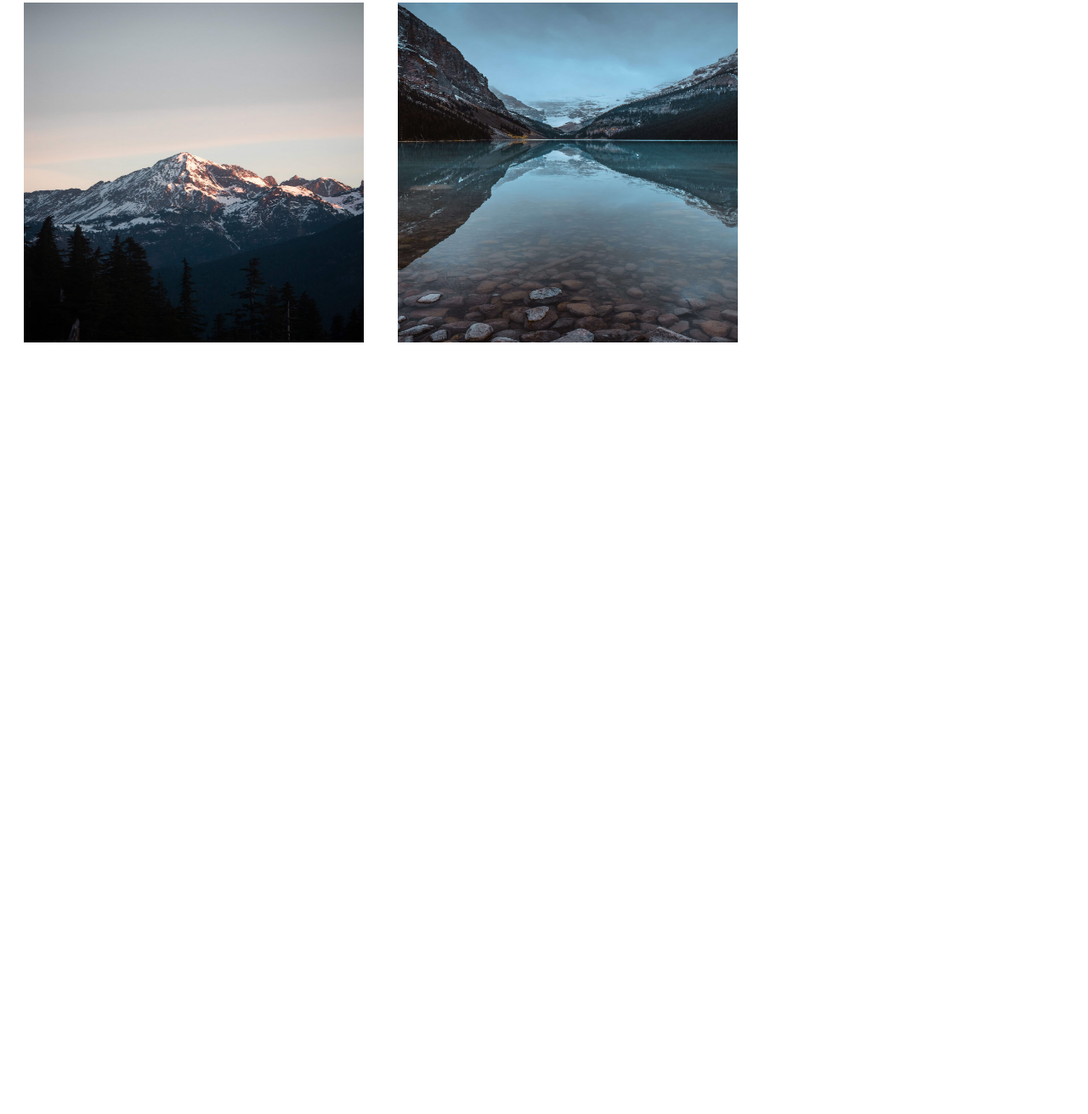
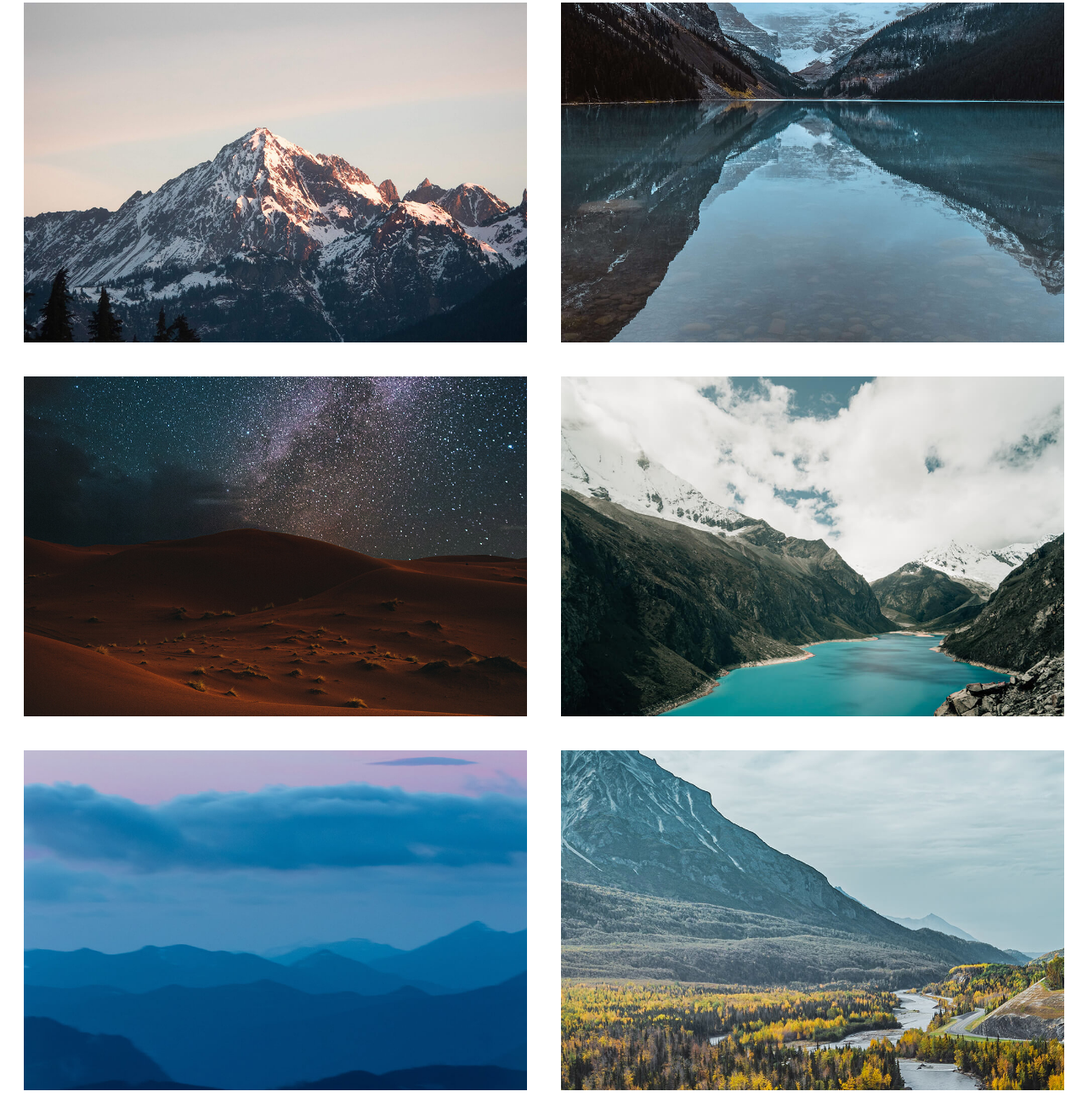
Before and after one commit to ex-jedi/animating-svg, a website: page index.html in a window 1280 px wide. Shown: the part 1345-2656 px from the top of the page at 85% size. Before the commit the page ends 1776 px from the top, so only its background shows below. Drawn offline with Linux system fonts and the light colour scheme.

Commit message:
More images

```diff
--- a/index.html
+++ b/index.html
@@ -17,6 +17,10 @@
       <img src="/images/ivana-cajina-DtHBCDhPAls-unsplash.jpg" alt="pic" class="element">
       <img src="/images/jenny-caywood-Cm47M3T0QcE-unsplash.jpg" alt="pic" class="element">
       <img src="/images/kevin-mueller--belpTdlJNo-unsplash.jpg" alt="pic" class="element">
+      <img src="/images/david-billings-KCEwOduK8ck-unsplash.jpg" alt="pic" class="element">
+      <img src="/images/eduardo-flores-x84rVUB3TVk-unsplash.jpg" alt="pic" class="element">
+      <img src="/images/jenny-caywood-HVDGuo36s6k-unsplash.jpg" alt="pic" class="element">
+      <img src="/images/wei-zeng-35HdH54ErbU-unsplash.jpg" alt="pic" class="element">
     </div>
     <script src="/scripts/gsap.min.js"></script>
     <script src="/scripts/main.js"></script>
--- a/style.scss
+++ b/style.scss
@@ -10,6 +10,7 @@
 }
 
 .element {
+  flex: 1 1 auto;
   position: relative;
   right: 0;
   width: 400px;
@@ -18,4 +19,5 @@
   margin: 20px;
   display: block;
   opacity: 0;
+  object-fit: cover;
 }
```
Also changed, not shown: images/david-billings-KCEwOduK8ck-unsplash.jpg (added), images/eduardo-flores-x84rVUB3TVk-unsplash.jpg (added), images/jenny-caywood-HVDGuo36s6k-unsplash.jpg (added), images/wei-zeng-35HdH54ErbU-unsplash.jpg (added), style.css, 1 other file.
